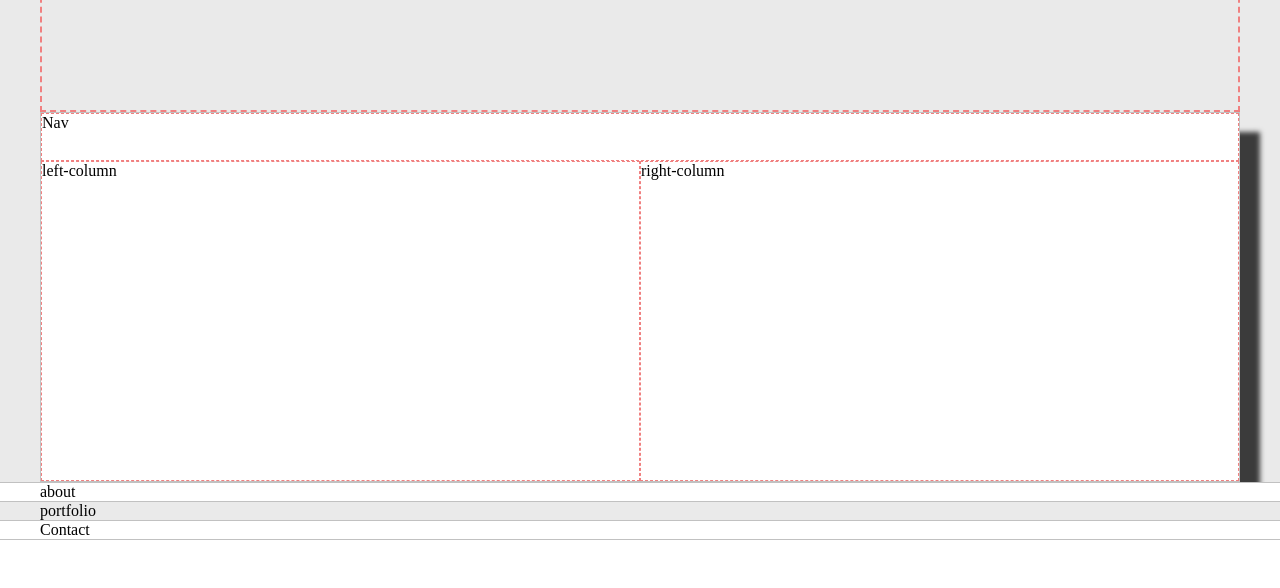
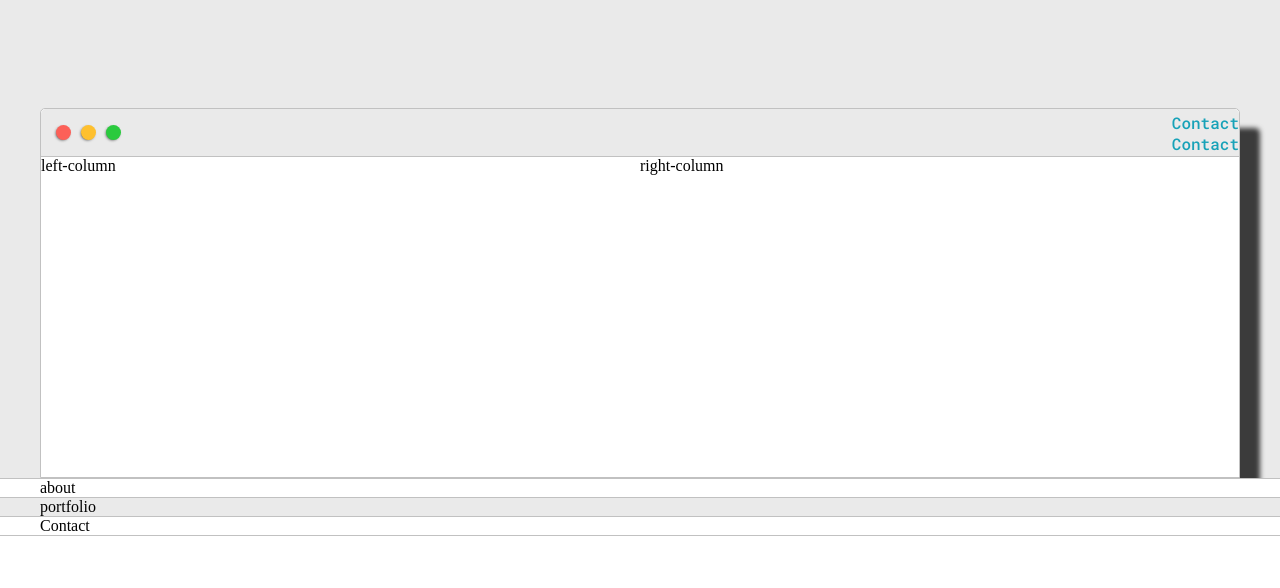
Before and after one commit to shashankkapoor/sci_portfolio, a plain HTML site: page index.html in a window 1280 px wide. Shown: the part 212-800 px from the top of the page. Drawn offline with Linux system fonts and the light colour scheme.

Commit message:
updated files

```diff
--- a/dafault.css
+++ b/dafault.css
@@ -66,13 +66,13 @@ p, li, span, label, input, textarea {
     display: grid;
     text-align: center;
     align-content:center ;
-    border: 2px dashed lightcoral;
     min-height: 20em;
 }
 
 .intro-wrapper{
     background-color:var(--secondaryColor);
     border: 1px solid var(--borderColor);
+    border-radius:5px 5px 0 0 ;
 
     -webkit-box-shadow: 20px 20px 5px 0px rgba(0,0,0,0.75);
     -moz-box-shadow: 20px 20px 5px 0px rgba(0,0,0,0.75);
@@ -87,18 +87,48 @@ p, li, span, label, input, textarea {
 
 .left-column{
     grid-area:left-column ;
-    border: 1px dashed lightcoral;
 
 }
 
 .right-column{
     grid-area:right-column ;
-    border: 1px dashed lightcoral;
 
 }
 .nav-wrapper{
+    border-radius:5px 5px 0 0 ;
     grid-area:nav-wrapper ;
-    border: 1px dashed lightcoral;
+    border-bottom:1px solid var(--borderColor) ;
+    display: flex;
+    justify-content: space-between;
+    align-items: center;
+    background-color:var(--mainColor);
+
+}
+
+#navigation{
+
+}
+
+.dots-wrapper{
+    display: flex;
+    padding: 10px;
+
+}
+
+#dot-1 {background-color: #FC6058;}
+#dot-2 {background-color: #FEC02F;}
+#dot-3 {background-color: #2ACA3E;}
+
+.browser-dots{
+    background-color: black;
+    height: 15px;
+    width:15px ;
+    border-radius: 50%;
+    margin: 5px;
+
+    -webkit-box-shadow: -1px 1px 3px -1px rgba(0,0,0,0.75);
+    -moz-box-shadow: -1px 1px 3px -1px rgba(0,0,0,0.75);
+     box-shadow: -1px 1px 3px -1px rgba(0,0,0,0.75);
 
 
 }
--- a/index.html
+++ b/index.html
@@ -15,7 +15,23 @@
             </div>
             <div class="intro-wrapper">
                 <div class="nav-wrapper">
-                    Nav
+                    <div class="dots-wrapper">
+                        <div id="dot-1" class="browser-dots">
+
+                        </div>
+                        <div id="dot-2" class="browser-dots">
+
+                        </div>
+                        <div id="dot-3" class="browser-dots">
+
+                        </div>
+                   </div>
+
+                   <ul id="navigation">
+                        <li><a href="#" >Contact</a></li>
+                        <li><a href="#" >Contact</a></li>
+                   </ul>
+
                 </div>
 
                 <div class="left-column">
```
